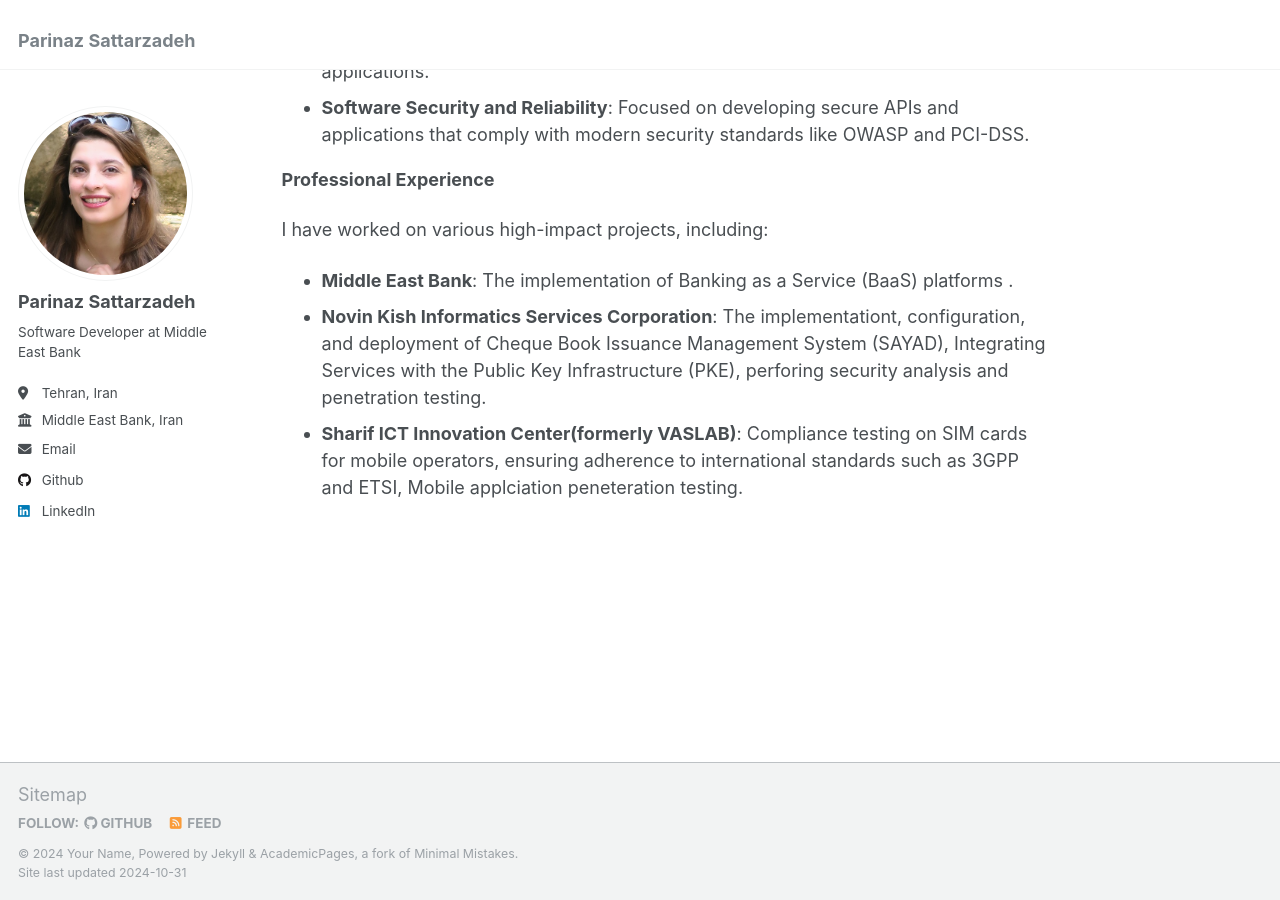
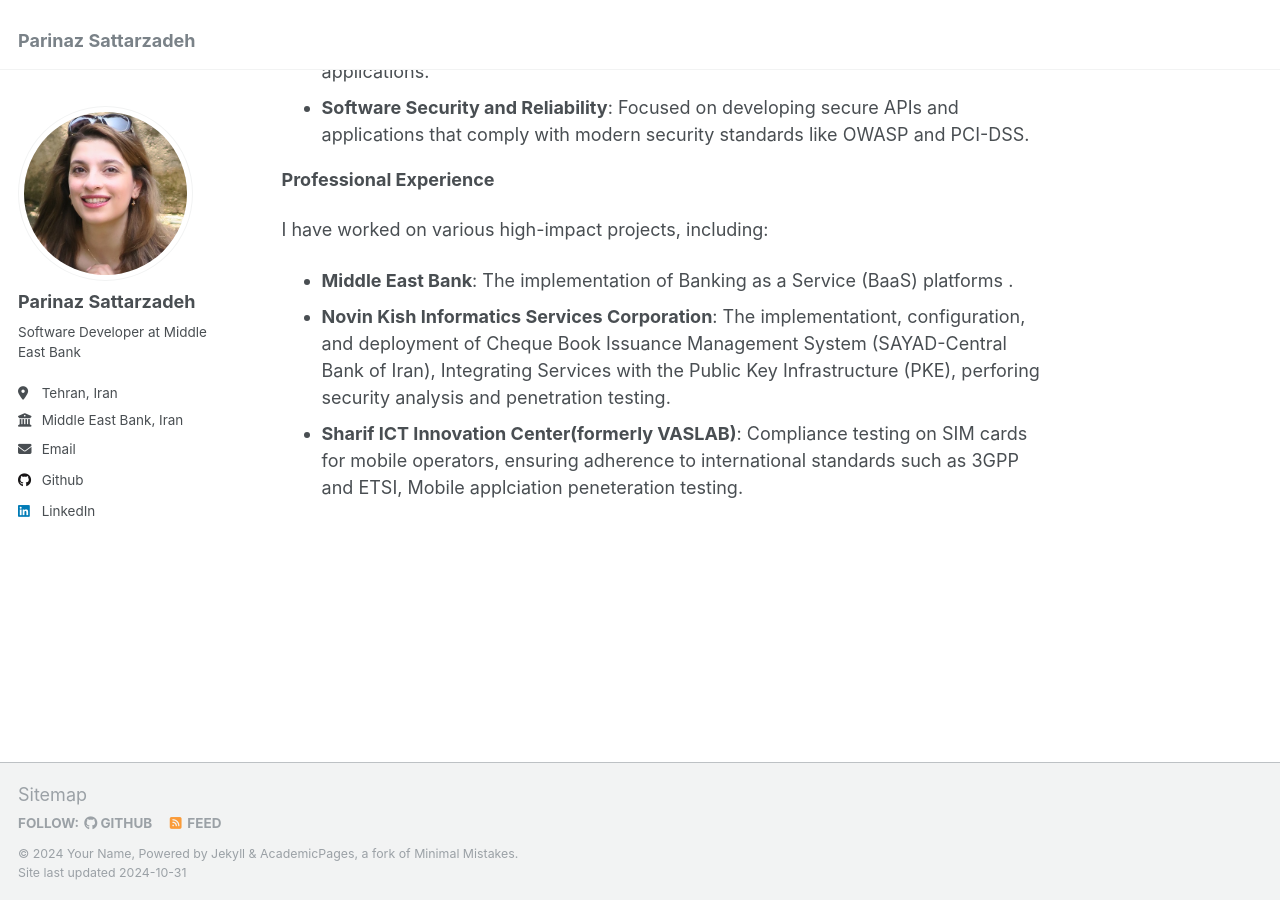
Before and after one commit to parinaz-st/parinaz-st.github.io, a Jekyll site: the page built from _pages/about.md, in a window 1280 px wide and 900 px high, scrolled down 994 px. Built offline with Jekyll 4.4.1, drawn with Linux system fonts in a browser that asks for light colours.

Commit message:
Update about.md

```diff
--- a/_pages/about.md
+++ b/_pages/about.md
@@ -29,6 +29,6 @@ I am thrilled and proud to be a software developer, especially as we witness the
 I have worked on various high-impact projects, including:
 
 - **Middle East Bank**: The implementation of Banking as a Service (BaaS) platforms .
-- **Novin Kish Informatics Services Corporation**: The implementationt, configuration, and deployment  of Cheque Book Issuance Management System (SAYAD), Integrating Services  with the Public Key Infrastructure (PKE),
+- **Novin Kish Informatics Services Corporation**: The implementationt, configuration, and deployment  of Cheque Book Issuance Management System (SAYAD-Central Bank of Iran), Integrating Services  with the Public Key Infrastructure (PKE),
 perforing security analysis and penetration testing.
 - **Sharif ICT Innovation Center(formerly VASLAB)**:  Compliance testing on SIM cards for mobile operators, ensuring adherence to international standards such as 3GPP and ETSI, Mobile applciation peneteration testing.
```
